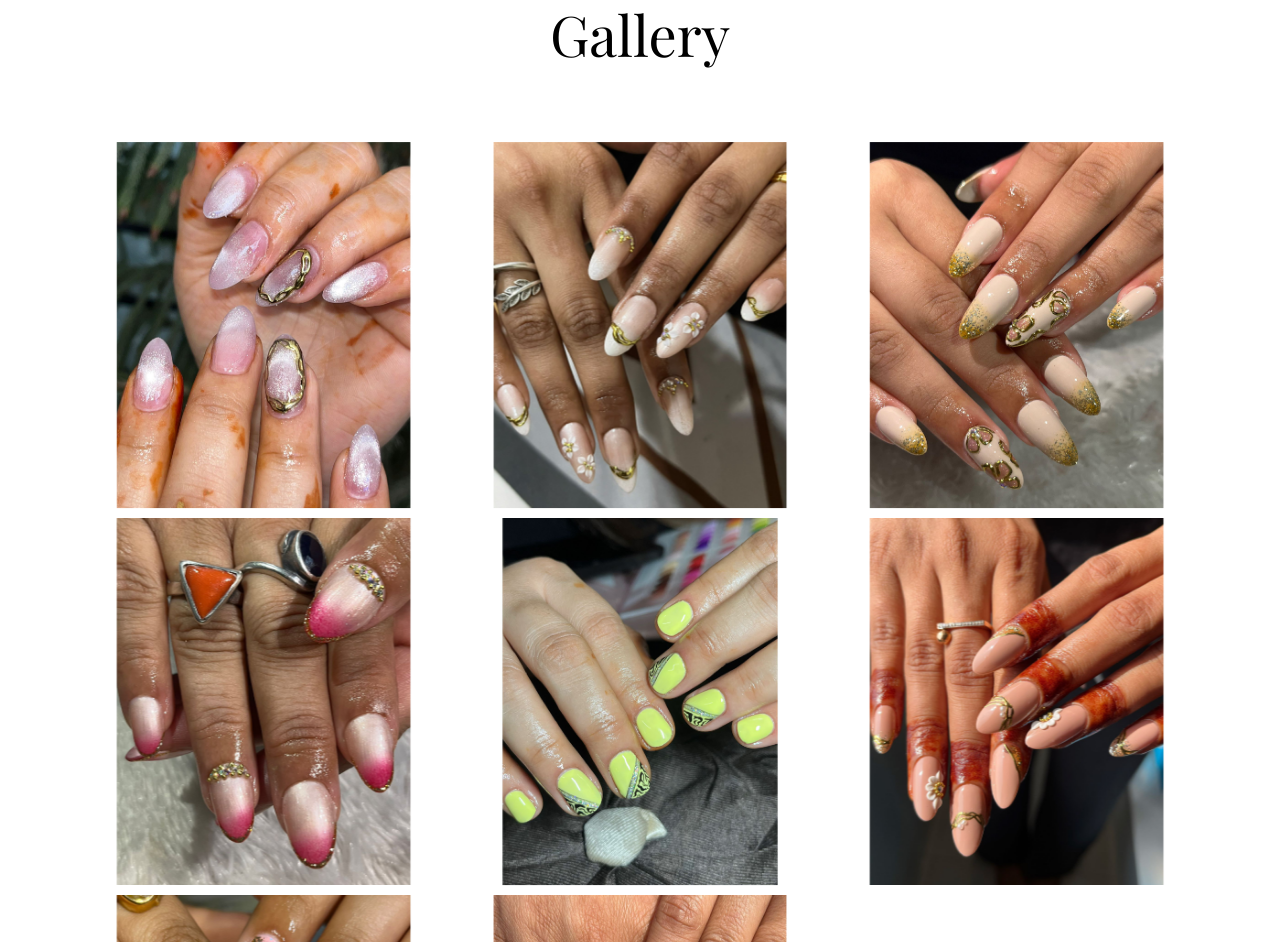
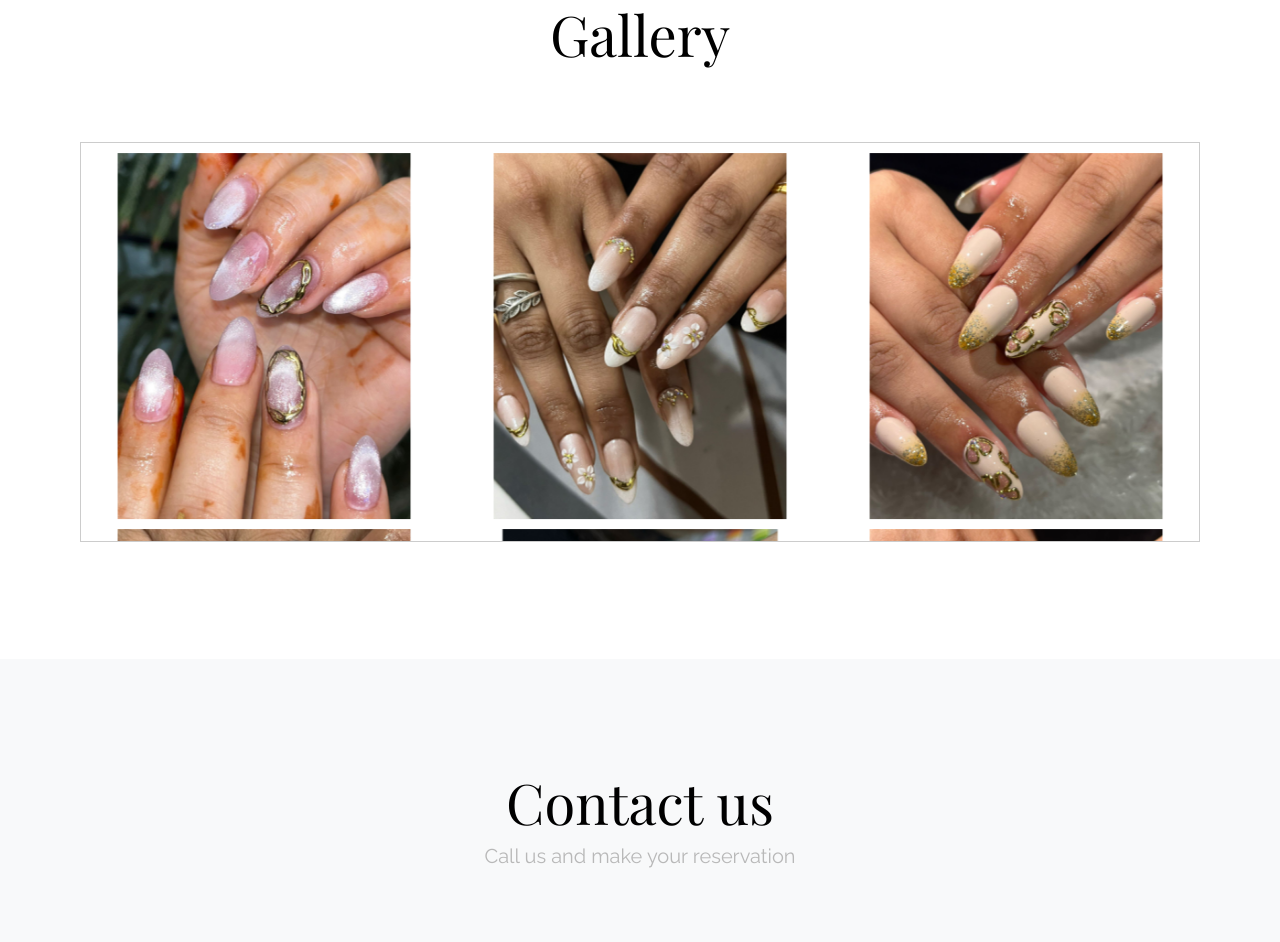
Before and after one commit to yashgohel25/nail, a plain HTML site: page index.html in a window 1280 px wide. Shown: the part 2276-3218 px from the top of the page. Drawn offline with nearby package versions, Linux system fonts and the light colour scheme; some packages are replaced by stand-ins of ours; files that its build step writes are made by us from their sources; no server answers; grey boxes are pictures that could not be loaded; files whose address does not match are found by name; a web font is replaced by a local one.

Commit message:
Update index.html

```diff
--- a/index.html
+++ b/index.html
@@ -1,7 +1,7 @@
 <!DOCTYPE html>
 <html lang="es">
   <head>
-	<title>Janki Nail Art.</title>
+	<title>Janki Nail Art</title>
 	<meta charset="utf-8">
 	<meta name="viewport" content="width=device-width, initial-scale=1, shrink-to-fit=no">
 
@@ -46,7 +46,13 @@
 .media.menu-item img {
   margin-bottom: 1rem; /* Adjust the value as needed */
 }
-
+.scrollable-gallery {
+        height: 400px; /* Set a fixed height for the scrollable area */
+        overflow-y: scroll; /* Enable vertical scrolling */
+        overflow-x: hidden; /* Disable horizontal scrolling */
+        border: 1px solid #ccc; /* Optional: Add a border */
+        padding: 10px; /* Optional: Add some padding */
+    }
 	</style>
 </head>
 
@@ -368,7 +374,7 @@
 			<div class="row site-custom-gutters">
 
 				<div class="col-md-12 text-center mb-5 site-animate">
-					<h2 class="display-4">Gallery</h2>
+					<h2 class="display-4 pooja">Gallery</h2>
 					<div class="row justify-content-center">
 						<div class="col-md-7">
 							<p class="lead"></p>
@@ -376,6 +382,10 @@
 					</div>
 				</div>
 
+				<!-- Scrollable Gallery Container -->
+				<div class="col-md-12">
+					<div class="scrollable-gallery">
+						<div class="row">
 							<div class="col-md-4 site-animate">
 								<a href="img/1.jpg" class="site-thumbnail image-popup">
 									<img src="img/1.jpg" alt="" class="img-fluid">
@@ -391,14 +401,13 @@
 									<img src="img/3.jpg" alt="" class="img-fluid">
 								</a>
 							</div>
-
 							<div class="col-md-4 site-animate">
 								<a href="img/4.jpg" class="site-thumbnail image-popup">
 									<img src="img/4.jpg" alt="" class="img-fluid">
 								</a>
 							</div>
 							<div class="col-md-4 site-animate">
-					<a href="imgs/5.jpg" class="site-thumbnail image-popup">
+								<a href="img/5.jpg" class="site-thumbnail image-popup">
 									<img src="img/5.jpg" alt="" class="img-fluid">
 								</a>
 							</div>
@@ -417,8 +426,9 @@
 									<img src="img/8.jpg" alt="" class="img-fluid">
 								</a>
 							</div>
-
-
+						</div>
+					</div>
+				</div>
 			</div>
 		</div>
 	</section>
```
Lines whose indentation alone changed are shown as unchanged.
